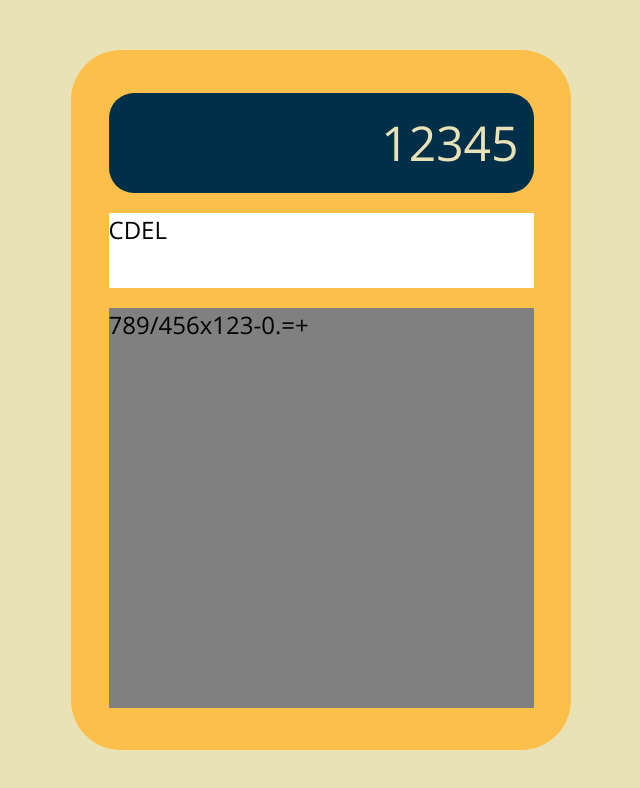
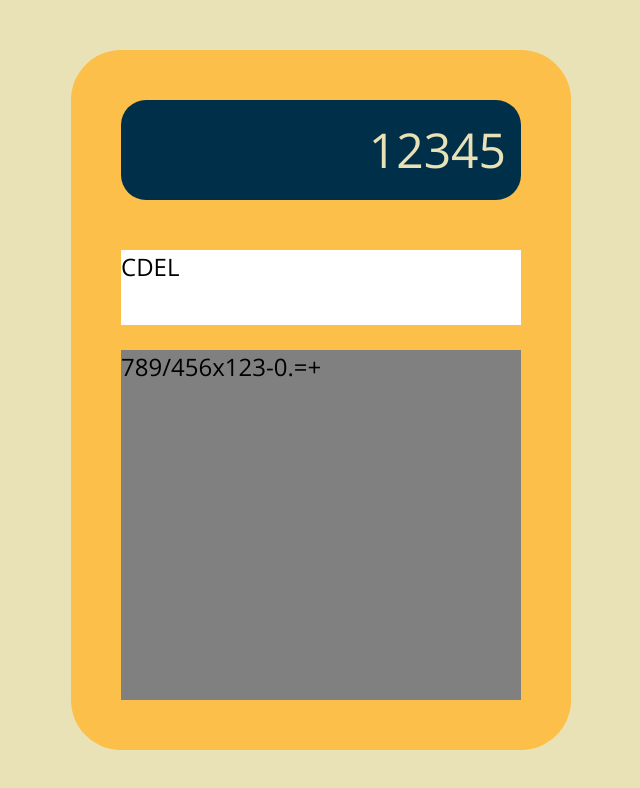
Before and after one commit to Erbivore94/calculator, a plain HTML site: page index.html in a window 1280 px wide. Shown: the whole page, without its empty margins (319-959 px from the left). Drawn offline with nearby package versions, Linux system fonts and the light colour scheme.

Commit message:
Simplify CSS positioning, HTML skeleton

```diff
--- a/css/main.css
+++ b/css/main.css
@@ -18,24 +18,24 @@ body {
   box-sizing: border-box;
 }
 
-#calc-container {
+#calculator {
   width: 500px;
   height: 700px;
+  padding: 50px;
   border-radius: 50px;
 
   display: flex;
   flex-direction: column;
-  align-items: center;
-  justify-content: center;
+  align-items: stretch;
+  gap: 25px;
 
   background-color: #FCBF49;
 }
 
 #screen {
-  width: 425px;
   height: 100px;
-  flex-shrink: 0;
   border-radius: 25px;
+  margin-bottom: 25px;
 
   background-color: #003049;
   color: #EAE2B7;
@@ -47,9 +47,7 @@ body {
 }
 
 #navigation-button-container {
-  width: 425px;
   height: 75px;
-  margin: 20px 0px;
 
   display: flex;
   flex-direction: row;
@@ -57,8 +55,7 @@ body {
 }
 
 #math-button-container {
-  width: 425px;
-  height: 400px;
+  flex: 1;
 
   display: flex;
   flex-direction: row;
--- a/index.html
+++ b/index.html
@@ -9,9 +9,8 @@
   <title>Calculator</title>
 </head>
 <body>
-  <div id="calc-container">
+  <div id="calculator">
     <div id="screen">12345</div>
-    <div id="button-container">
     <div id="navigation-button-container">
       <div id="clear" class="button">C</div>
       <div id="delete" class="button">DEL</div>
@@ -35,6 +34,5 @@
       <div id="add" class="button">+</div>
     </div>
   </div>
-  </div>
 </body>
 </html>
```
Lines whose indentation alone changed are shown as unchanged.
